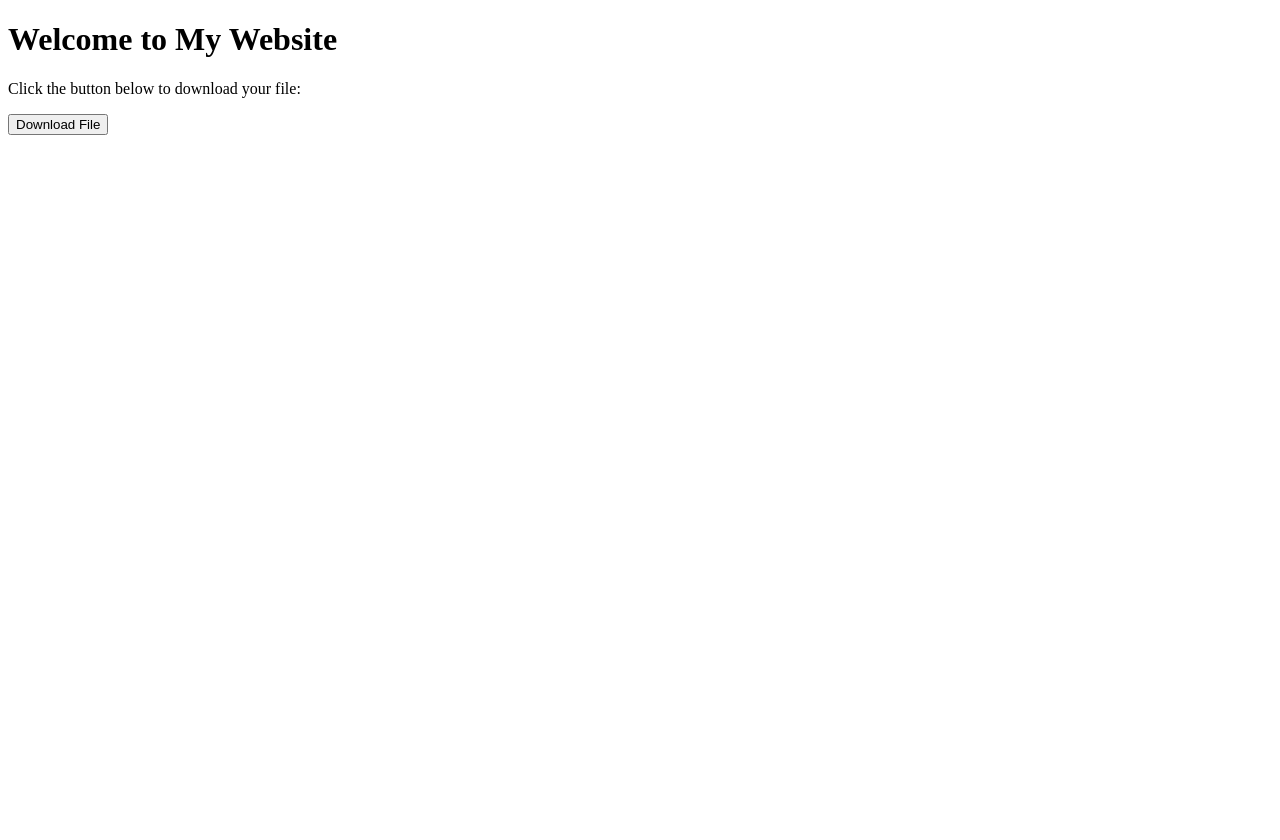
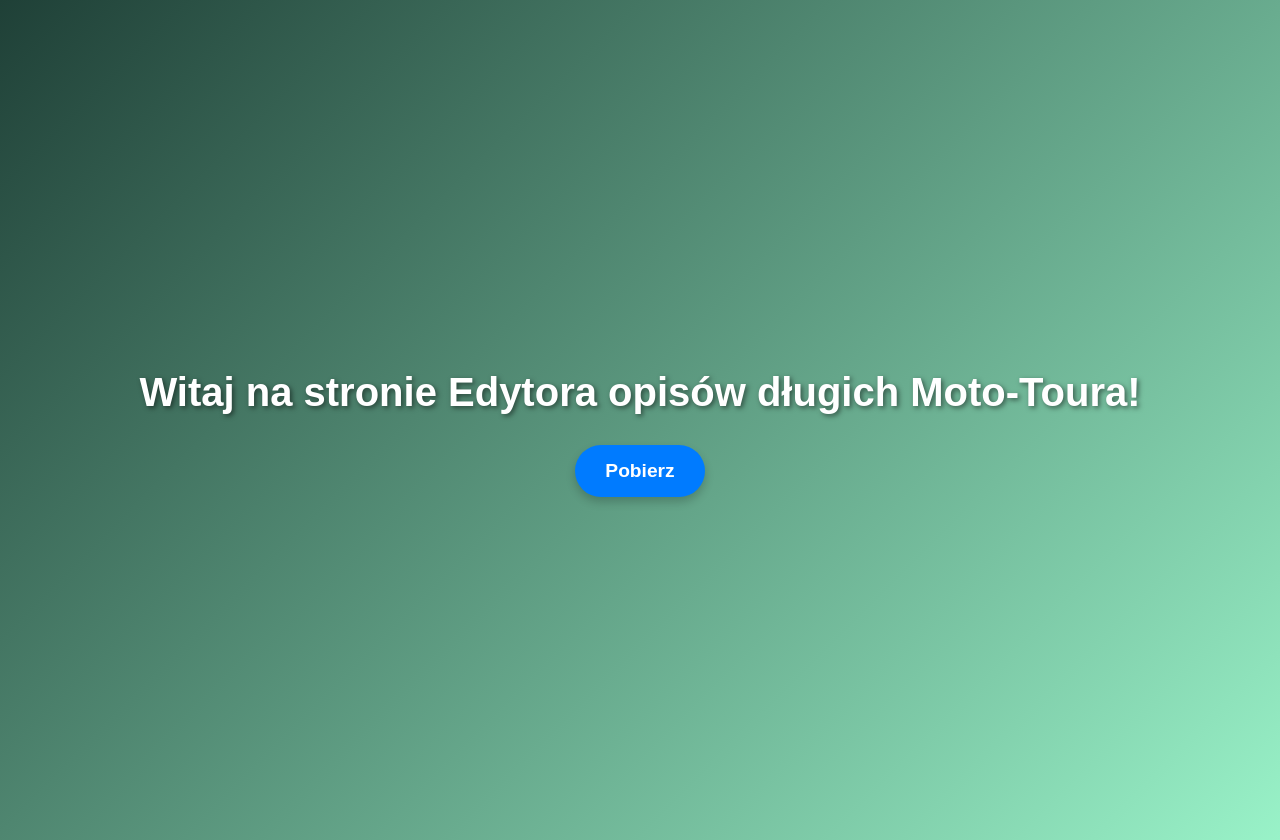
Before and after one commit to mikolaj-zajac/CSSCreator, a plain HTML site: page CSSCreator/index.html in a window 1280 px wide. Before the commit the page ends 800 px from the top, so only its background shows below. Drawn offline with Linux system fonts and the light colour scheme.

Commit message:
Add index.html, styles.css, and setup for download button

```diff
--- a/CSSCreator/index.html
+++ b/CSSCreator/index.html
@@ -1,15 +1,16 @@
+
 <!DOCTYPE html>
-     <html lang="en">
+<html lang="pl">
 <head>
     <meta charset="UTF-8">
     <meta name="viewport" content="width=device-width, initial-scale=1.0">
-         <title>Download Your File</title>
+    <title>Edytor opisów długich Moto-Toura</title>
+    <link rel="stylesheet" href="styles.css">
 </head>
 <body>
-         <h1>Welcome to My Website</h1>
-         <p>Click the button below to download your file:</p>
-         <a href="/dist/Edytor opisów długich Moto-Toura 2025 ver1.0.exe" download>
-             <button>Download File</button>
-         </a>
+    <div class="container">
+        <h1>Witaj na stronie Edytora opisów długich Moto-Toura!</h1>
+        <a href="/dist/Edytor opisów długich Moto-Toura 2025 ver1.0.exe" class="download-button" download="">Pobierz</a>
+    </div>
 </body>
 </html>
--- /dev/null
+++ b/CSSCreator/styles.css
@@ -0,0 +1,51 @@
+/* General Reset */
+body {
+    margin: 0;
+    padding: 0;
+    box-sizing: border-box;
+    font-family: 'Arial', sans-serif;
+    background: linear-gradient(135deg, #1f4037, #99f2c8);
+    color: #fff;
+}
+
+/* Container Styling */
+.container {
+    display: flex;
+    flex-direction: column;
+    align-items: center;
+    justify-content: center;
+    height: 100vh;
+    text-align: center;
+    padding: 20px;
+}
+
+/* Main Heading */
+h1 {
+    font-size: 2.5rem;
+    margin-bottom: 30px;
+    text-shadow: 2px 2px 5px rgba(0, 0, 0, 0.5);
+}
+
+/* Download Button */
+.download-button {
+    display: inline-block;
+    text-decoration: none;
+    color: #fff;
+    background-color: #007BFF;
+    padding: 15px 30px;
+    font-size: 1.2rem;
+    font-weight: bold;
+    border-radius: 50px;
+    box-shadow: 0 5px 10px rgba(0, 0, 0, 0.2);
+    transition: background-color 0.3s ease, transform 0.3s ease;
+}
+
+.download-button:hover {
+    background-color: #0056b3;
+    transform: scale(1.05);
+}
+
+.download-button:active {
+    background-color: #003580;
+    transform: scale(0.95);
+}
```
Lines whose indentation alone changed are shown as unchanged.
